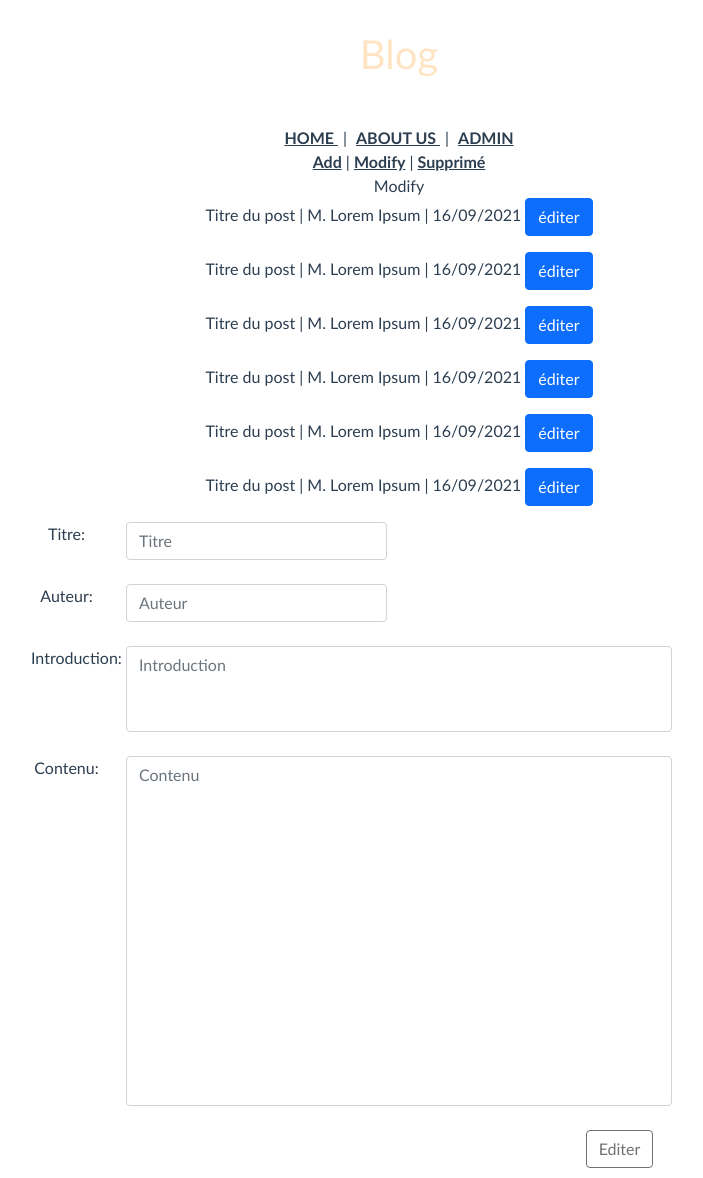
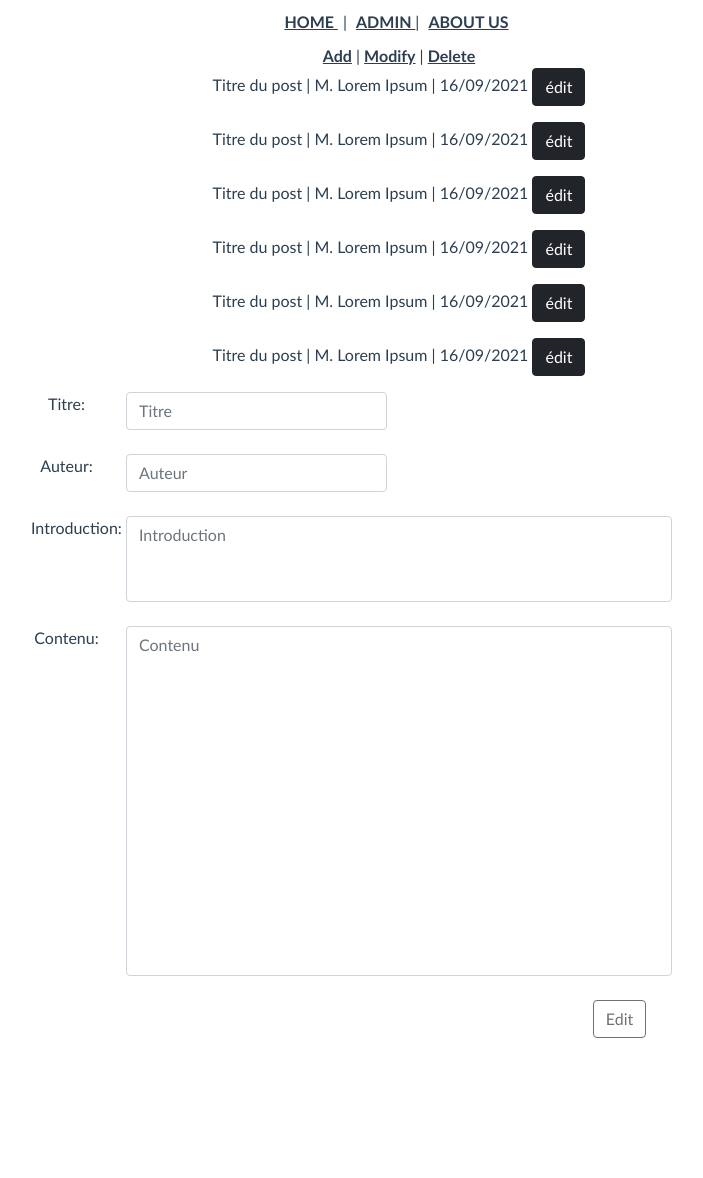
Before and after one commit to Nohan75/projet-blog-vue, a Vue app: page /#/modify/1 in a window 1280 px wide. Shown: the whole page, without its empty margins (241-944 px from the left). After the commit the page ends 1058 px from the top, so only its background shows below. Built offline with nearby package versions, Linux system fonts and the light colour scheme.

Commit message:
modif de toutes les pages

```diff
--- a/src/App.vue
+++ b/src/App.vue
@@ -1,11 +1,9 @@
 <template>
   <div id="app">
-      <h1>Blog</h1>
     <div id="nav">
-
         <router-link id="home" to="/"> HOME </router-link> |
-        <router-link id="about" to="/About"> ABOUT US </router-link> |
-        <router-link id="admin" to="/admin"> ADMIN </router-link>
+        <router-link id="admin" to="/admin"> ADMIN </router-link> |
+        <router-link id="about" to="/About"> ABOUT US </router-link>
 
         <router-view></router-view>
     </div>
@@ -38,11 +36,6 @@
   margin-left: 5px;
 }
 
-h1{
-  color: bisque;
-  padding: 30px;
-}
-
 #app {
   font-family: "Gill Sans";
   text-align: center;
@@ -52,7 +45,6 @@ h1{
 #nav {
   padding: 10px;
   font-family: "Gill Sans";
-
 }
 
 #nav a {
--- a/src/components/AdminModify.vue
+++ b/src/components/AdminModify.vue
@@ -1,12 +1,11 @@
 <template>
-  <div>
-      Modify
+  <div id="modif">
       <div v-for="(post, index) in getPosts.posts" :key="index">
         <p>
           <span> {{ getPosts.posts[index].titre }} </span> |
           <span> {{ getPosts.posts[index].author }} </span> |
           <span> {{ getPosts.posts[index].date }} </span>
-          <button @click="selectPost(index)" class="btn btn-primary">éditer</button>
+          <button @click="selectPost(index)" class="btn btn-dark">édit</button>
         </p>
       </div>
       <div class="container">
@@ -52,10 +51,10 @@
         <div class="row">
             <div class="col-sm-8"></div>
             <div class="col-sm-1" v-if="titre == '' || author == '' || intro== '' || contenu == ''">
-                <button class="btn btn-outline-dark" disabled>Editer</button>
+                <button class="btn btn-outline-dark" disabled>Edit</button>
             </div>
             <div class="col-sm-1" v-else>
-                <button  class="btn btn-outline-dark" @click="editPost">Editer</button>
+                <button  class="btn btn-outline-dark" @click="editPost">Edit</button>
             </div>
             <div class="col-sm-3"></div>
         </div>
@@ -108,5 +107,4 @@ export default {
 </script>
 
 <style>
-
 </style>
--- a/src/components/AdminSuppr.vue
+++ b/src/components/AdminSuppr.vue
@@ -1,12 +1,11 @@
 <template>
-  <div>
-      Suppr
+  <div id="supp">
       <div v-for="(post, index) in getPosts.posts" :key="index">
         <p>
           <span> {{ getPosts.posts[index].titre }} </span> |
           <span> {{ getPosts.posts[index].author }} </span> |
           <span> {{ getPosts.posts[index].date }} </span>
-          <button @click="supprPost(index)" class="btn btn-danger">supprimer</button>
+          <button id="btn" @click="supprPost(index)" class="btn btn-dark">X</button>
         </p>
       </div>
   </div>
@@ -42,5 +41,11 @@ export default {
 </script>
 
 <style>
+#btn{
+  color: black;
+}
 
+.template{
+    font-size: 16px;
+}
 </style>
--- a/src/components/SinglePost.vue
+++ b/src/components/SinglePost.vue
@@ -24,6 +24,7 @@ export default {
 
 }
 </script>
+
 <style>
 
 </style>
--- a/src/views/Admin.vue
+++ b/src/views/Admin.vue
@@ -1,9 +1,9 @@
 
 <template>
-    <div>
-        <router-link to="/add">Add</router-link> |
-        <router-link to="/modify">Modify</router-link> |
-        <router-link to="/suppr">Supprimé</router-link>
+    <div id="nav">
+        <router-link id="add" to="/add">Add</router-link> |
+        <router-link id="modif" to="/modify">Modify</router-link> |
+        <router-link id="supp" to="/suppr">Delete</router-link>
         <router-view> </router-view>
     </div>
 
@@ -17,5 +17,24 @@ export default {
 </script>
 
 <style>
+#add:hover{
+    font-size: 20px;
+}
 
+#modif:hover{
+    font-size: 20px;
+}
+
+#supp:hover{
+    font-size: 20px;
+}
+
+#nav a.router-link-exact-active {
+    color: bisque;
+    margin-top: 40px;
+}
+
+#nav{
+  padding: 10px;
+}
 </style>
--- a/src/views/Home.vue
+++ b/src/views/Home.vue
@@ -1,10 +1,10 @@
 <template>
   <div class="container-fluid post-container">
-      <div class="card m-4 p-2" style="width: 70%" v-for="(post, index) in getPosts.posts" :key="index">
+      <div id="post" class="card m-4 p-2" v-for="(post, index) in getPosts.posts" :key="index">
           <h3 class="card-title">  {{ getPosts.posts[index].titre }} {{ index }} </h3>
           <p class="card-text">  {{ getPosts.posts[index].intro }} </p>
           <p class="card-text"> {{ getPosts.posts[index].date }}  </p>
-          <router-link :to="`/article/${index}`"> <button class="btn btn-success">Lire +</button>  </router-link>
+          <router-link :to="`/article/${index}`"> <button class="btn btn-outline-dark">Lire +</button>  </router-link>
       </div>
   </div>
 </template>
@@ -21,7 +21,13 @@ export default {
   }
 }
 </script>
+
 <style>
+  #post{
+    width: 70%;
+    background-color: bisque;
+  }
+
   .post-container{
     display: flex;
     flex-wrap: wrap;
```
